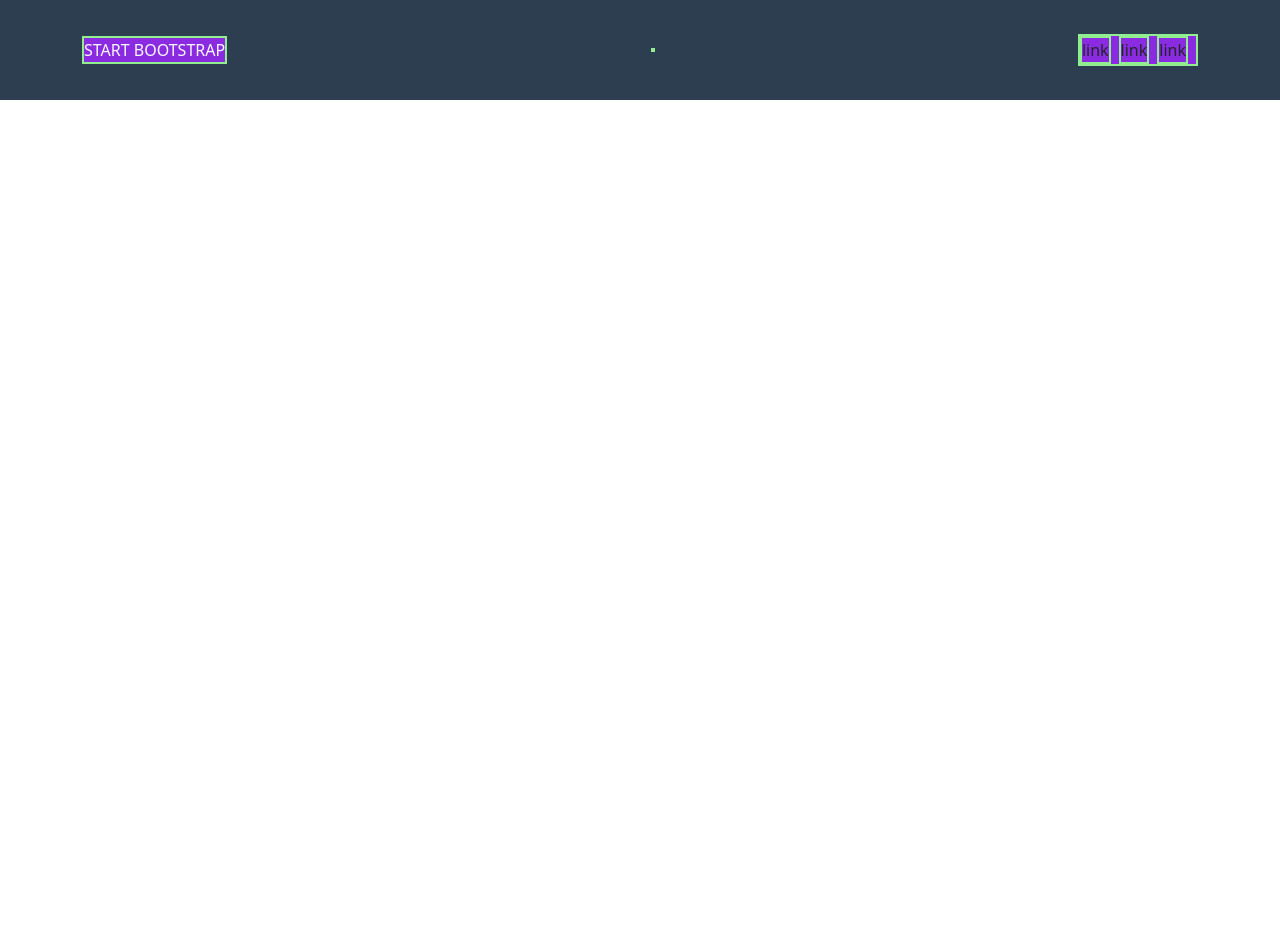
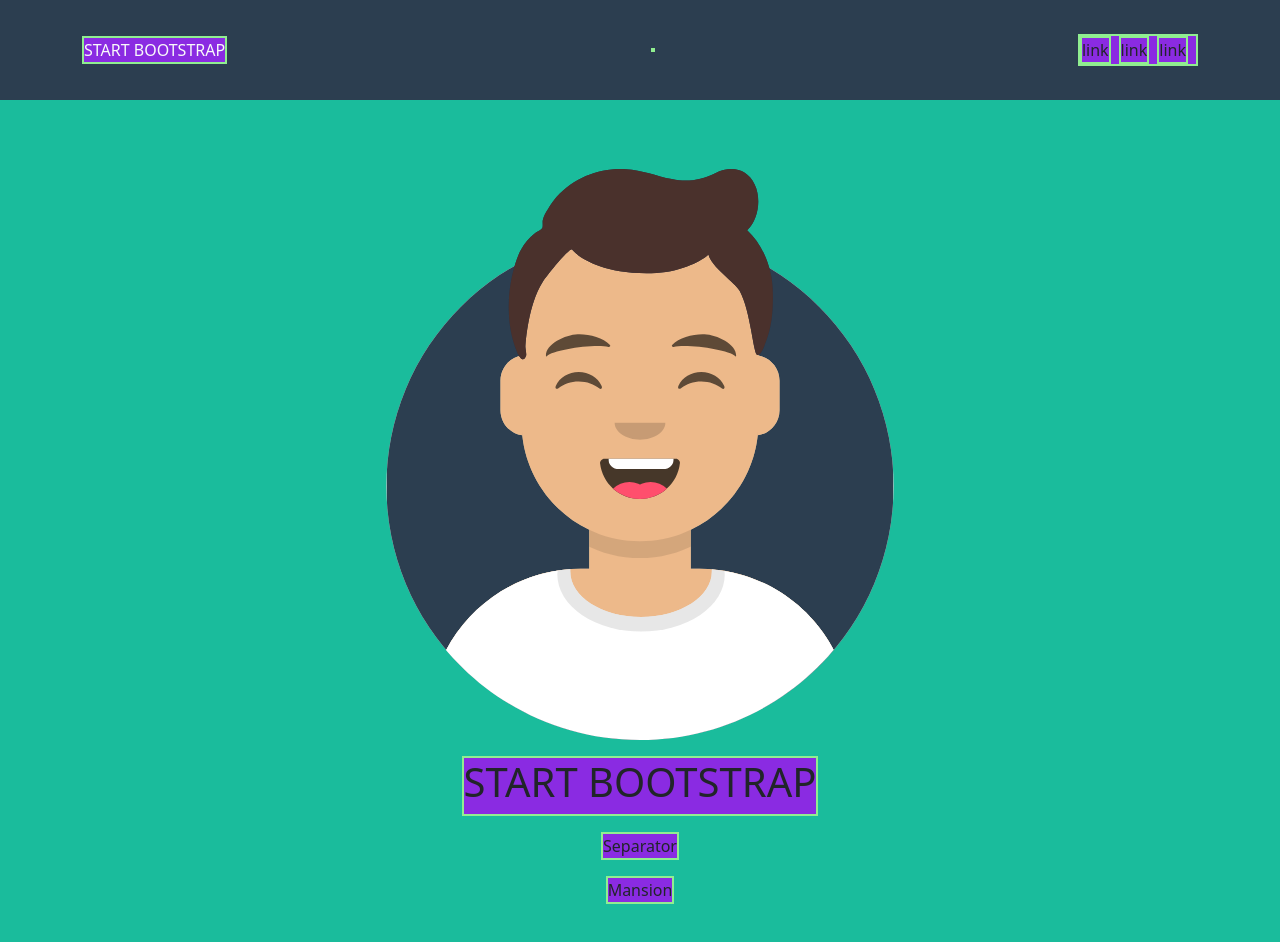
Before and after one commit to robertoraciti/html-css-bootstrap-freelancer, a plain HTML site: page index.html in a window 1280 px wide. Before the commit the page ends 800 px from the top, so only its background shows below. Drawn offline with nearby package versions, Linux system fonts and the light colour scheme.

Commit message:
Add Jumbotron

```diff
--- a/css/style.css
+++ b/css/style.css
@@ -7,3 +7,7 @@
   border: 2px solid lightgreen;
   background-color: blueviolet;
 }
+
+#jumbotron {
+  background-color: #1abc9c;
+}
--- a/index.html
+++ b/index.html
@@ -35,5 +35,22 @@
         </div>
       </div>
     </header>
+
+    <main>
+      <!-- JUMBOTRON -->
+
+      <section id="jumbotron" class="py-5">
+        <div
+          class="container d-flex flex-column justify-content-center align-items-center"
+        >
+          <img class="w-50 h-50 mb-3" src="./img/avatar.svg" alt="" />
+          <div class="box mb-3">
+            <h1>START BOOTSTRAP</h1>
+          </div>
+          <div class="box mb-3">Separator</div>
+          <div class="box">Mansion</div>
+        </div>
+      </section>
+    </main>
   </body>
 </html>
```
